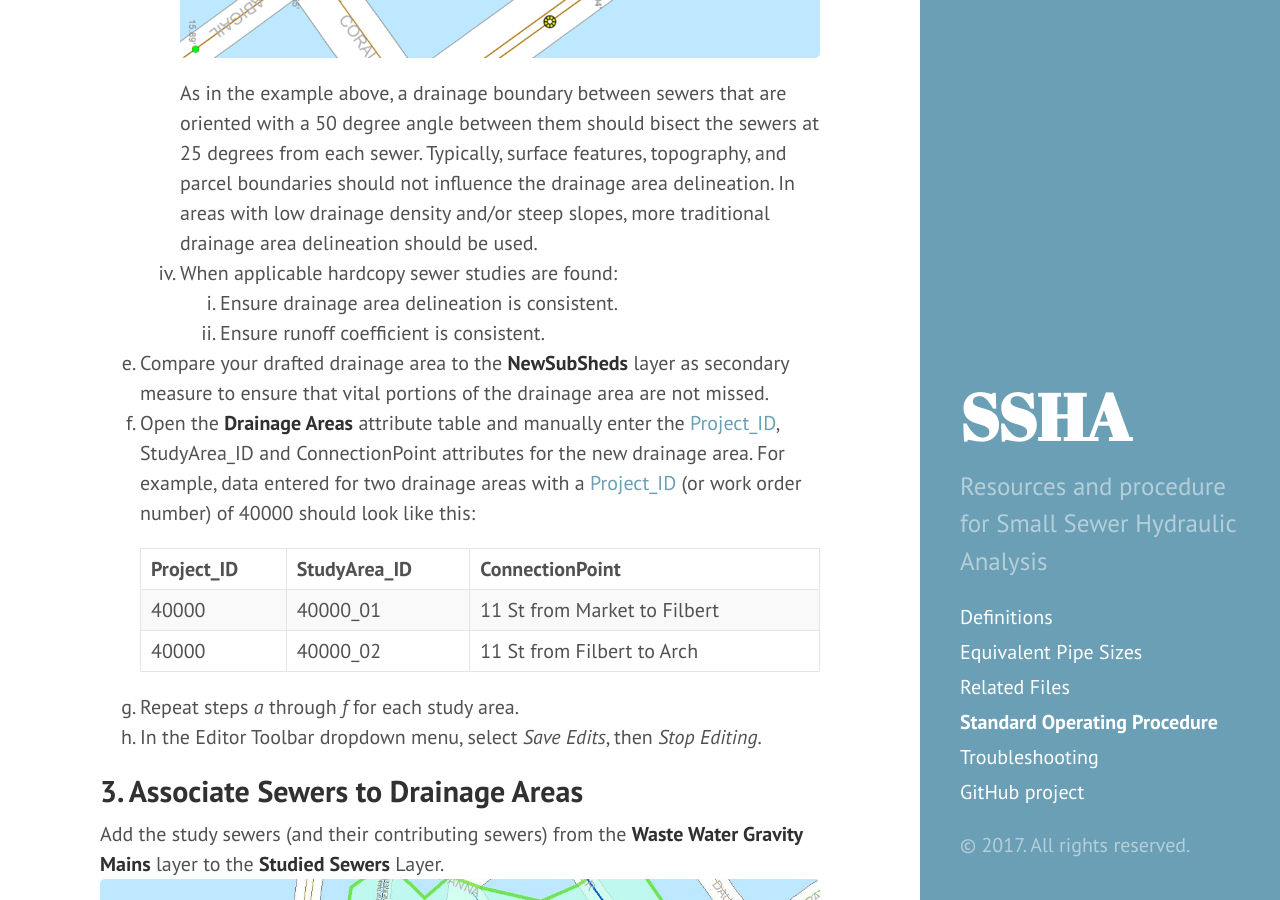
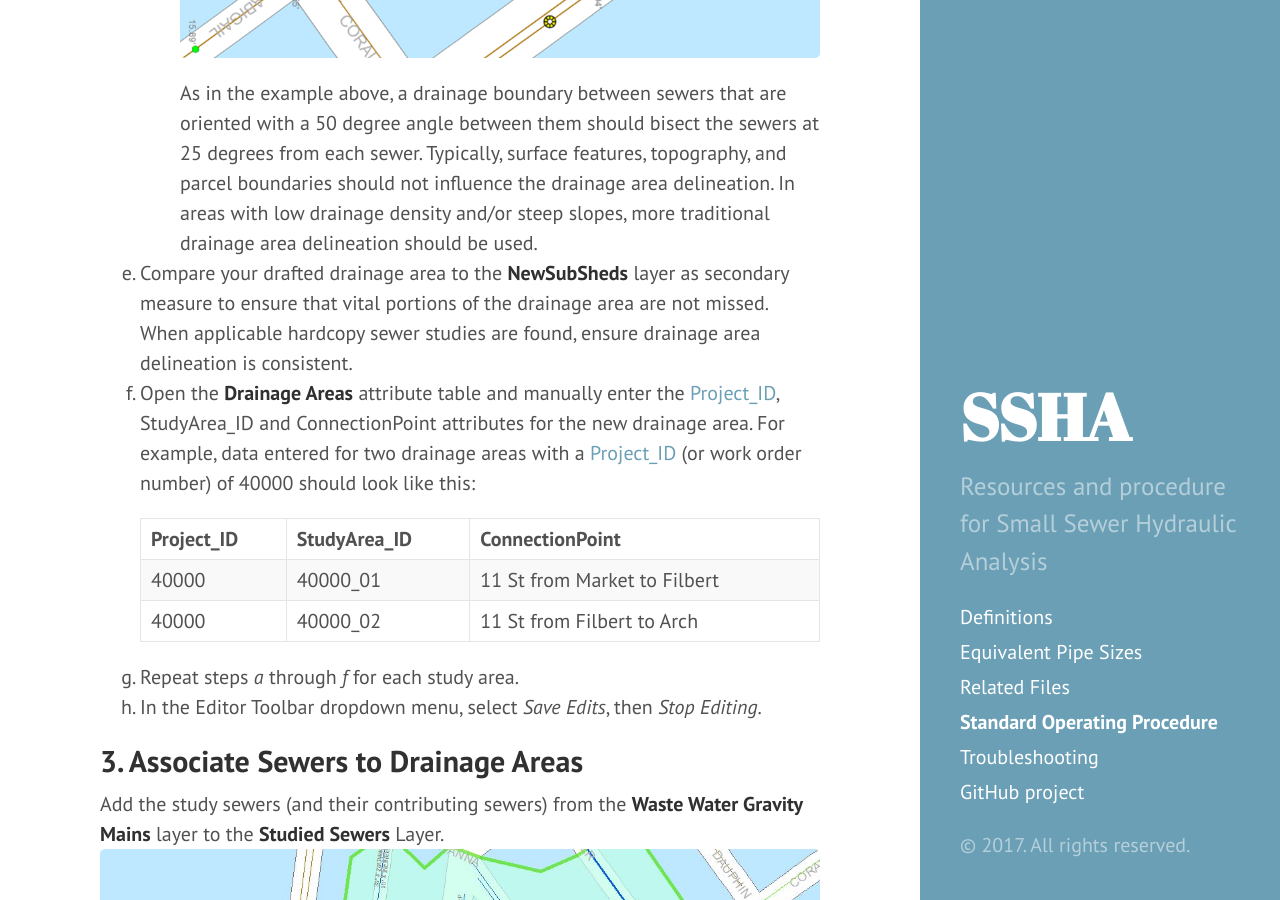
Before and after one commit to adams-cool-org/ssha3, a Jekyll site: the page built from docs/sop.md, in a window 1280 px wide and 900 px high, scrolled down 3070 px. Built offline with Jekyll 4.4.1, drawn with Linux system fonts in a browser that asks for light colours; some of the changed text lies outside the part shown.

Commit message:
engineering recs review

```diff
--- a/docs/sop.md
+++ b/docs/sop.md
@@ -52,11 +52,8 @@ Because the SSHA tool relies on the accuracy of electronic data sources, existin
     3. Drainage areas should be cut at approximate 45 degree angles from terminal block parcel vertices and extended until approximately the block midpoint. As a rule of thumb, drainage area boundaries should evenly split the space between the sewers.
     ![SSHA Example Shed Delineation]({{site.baseurl}}/public/img/ssha-delineation-angles-example.png)
     As in the example above, a drainage boundary between sewers that are oriented with a 50 degree angle between them should bisect the sewers at 25 degrees from each sewer. Typically, surface features, topography, and parcel boundaries should not influence the drainage area delineation. In areas with low drainage density and/or steep slopes, more traditional drainage area delineation should be used.
-    4. When applicable hardcopy sewer studies are found:
-        1. Ensure drainage area delineation is consistent.
-        2. Ensure runoff coefficient is consistent.
 
-5. Compare your drafted drainage area to the __NewSubSheds__ layer as secondary measure to ensure that vital portions of the drainage area are not missed.
+5. Compare your drafted drainage area to the __NewSubSheds__ layer as secondary measure to ensure that vital portions of the drainage area are not missed. When applicable hardcopy sewer studies are found, ensure drainage area delineation is consistent.
 6. Open the __Drainage Areas__ attribute table and manually enter the [Project_ID]({{site.baseurl}}/definitions/#project_id), StudyArea_ID and ConnectionPoint attributes for the new drainage area. For example, data entered for two drainage areas with a [Project_ID]({{site.baseurl}}/definitions/#project_id) (or work order number) of 40000 should look like this:
 
       | Project_ID | StudyArea_ID | ConnectionPoint |
```
Also changed, not shown: other parts of docs/sop.md (+3 -3 lines), docs/equivalent-pipe-sizes.md (+3 -1 lines).
